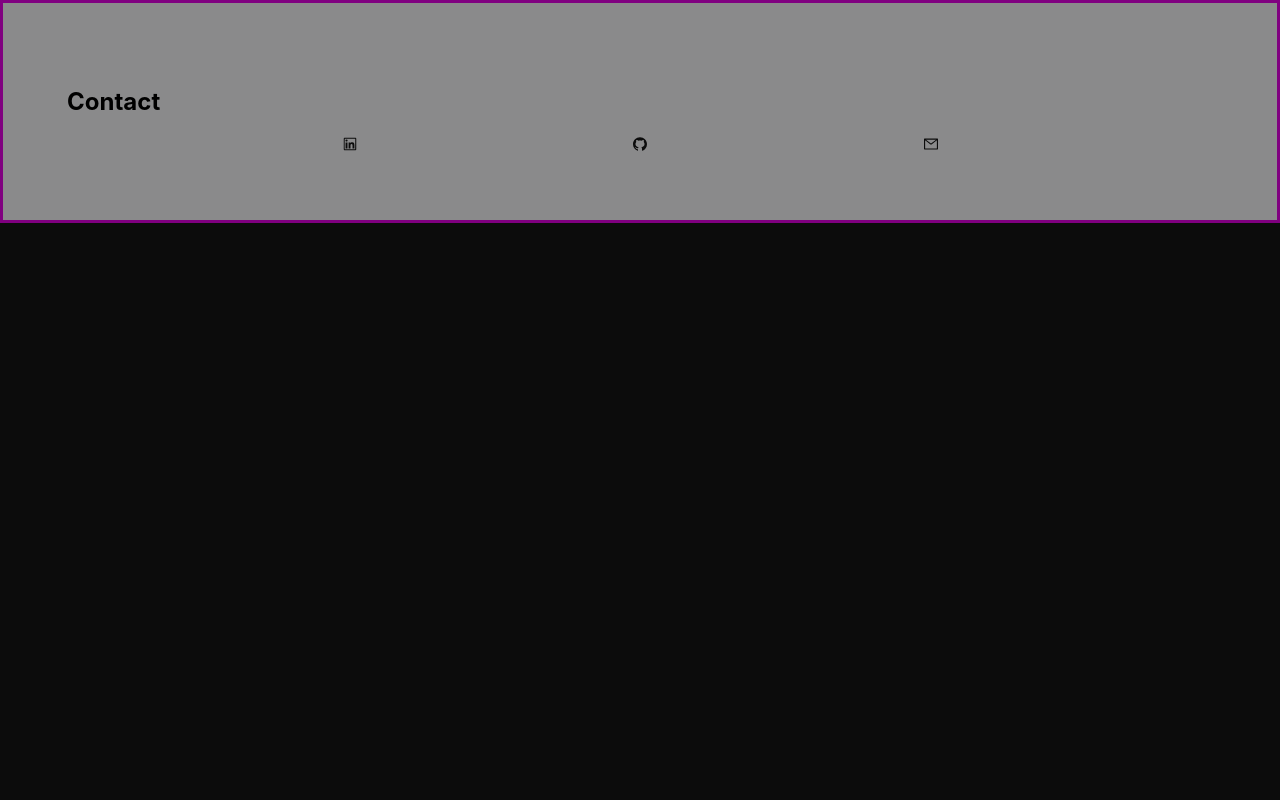
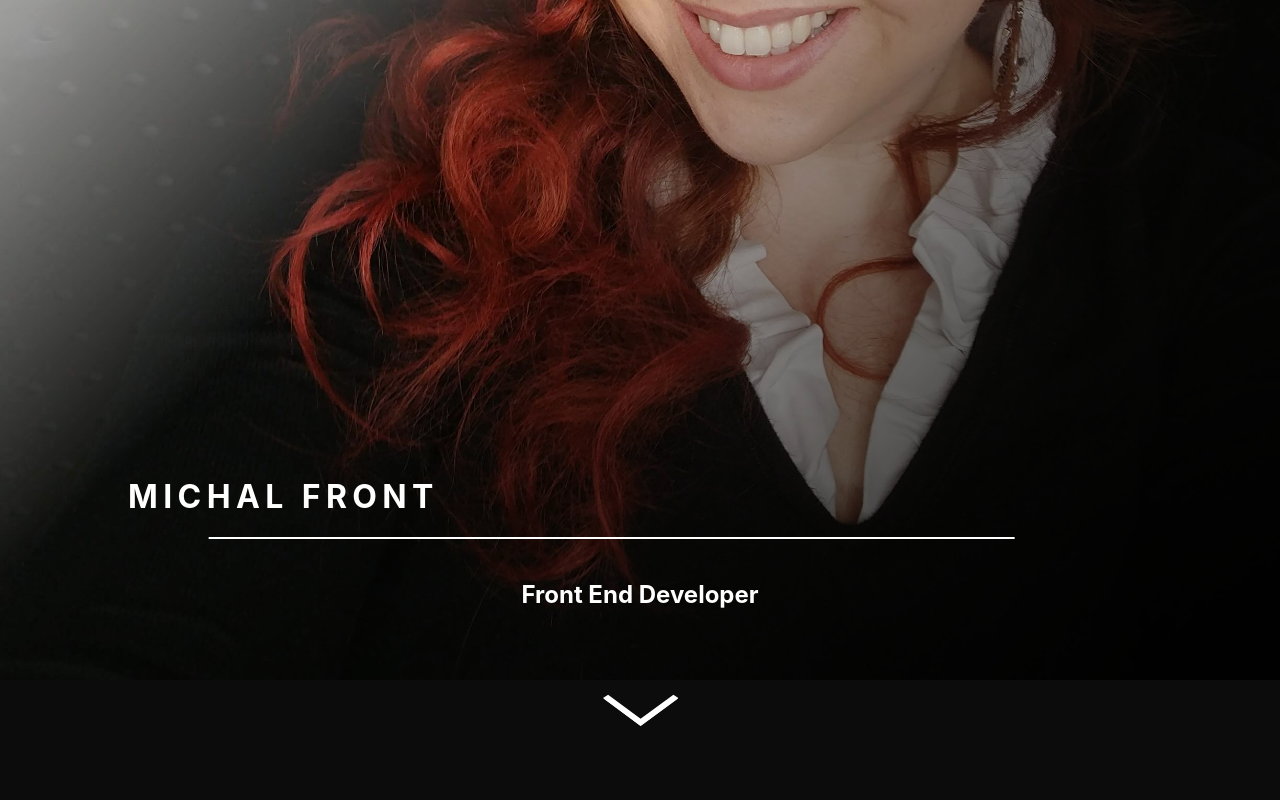
Before and after one commit to MichalFrontEnd/newport, a React (Create React App) app: page / in a window 1280 px wide. Shown: the top 800 px of the page. Built offline with nearby package versions, Linux system fonts and the light colour scheme.

Commit message:
Finishes baseline Contace ToDo: SVG animations Adds mixins

```diff
--- a/src/components/organisms/icon-link-list/icon-link-list.scss
+++ b/src/components/organisms/icon-link-list/icon-link-list.scss
@@ -1,34 +1,13 @@
-@use "./icon-link-list.vars.scss";
-@use "../../../styles/globals" as *;
+@use "./icon-link-list.vars.scss" as *;
 
 .icon-link-list {
-  display: flex;
-  justify-content: space-evenly;
-
-  &__list-item {
-    transition: all 0.2s ease-in-out;
-  }
+  @include flex-inline(space-evenly);
+  width: 70%;
+  transform: translateX(25%);
 
   &__link {
-    position: relative;
-    display: block;
-    &::before {
-      content: "";
-      position: absolute;
-      width: 100%;
-      height: 100%;
-      bottom: 0;
-      left: 0;
-      background-color: #2683f6;
-      z-index: -1;
-      transform: scale(0);
-      transition: transform 0.5s ease-in-out;
-    }
-
-    &::before:hover {
-      transform: scale(3);
-    }
     svg {
+      @include square-size(1.5rem);
       stroke: var(--text);
       fill: var(--text);
     }
--- a/src/components/pages/Home.jsx
+++ b/src/components/pages/Home.jsx
@@ -15,8 +15,8 @@
         <link rel="icon" href="/favicon.ico" />
       </Helmet>
       <div className="home-container" aria-labelledby="home">
-        {/* <Header />
-        <Navbar /> */}
+        <Header />
+        <Navbar />
 
         {/* <About />
         <Projects /> */}
--- a/src/styles/globals/mixins/_mixins.scss
+++ b/src/styles/globals/mixins/_mixins.scss
@@ -0,0 +1,16 @@
+@mixin flex-centered {
+  display: flex;
+  justify-content: center;
+  align-items: center;
+}
+
+@mixin flex-inline($justify) {
+  display: inline-flex;
+  justify-content: $justify;
+  align-items: center;
+}
+
+@mixin square-size($size) {
+  width: $size;
+  height: $size;
+}
--- a/src/styles/globals/mixins/index.scss
+++ b/src/styles/globals/mixins/index.scss
@@ -1,2 +1 @@
 @forward "mixins";
-@forward "mixins";
```
